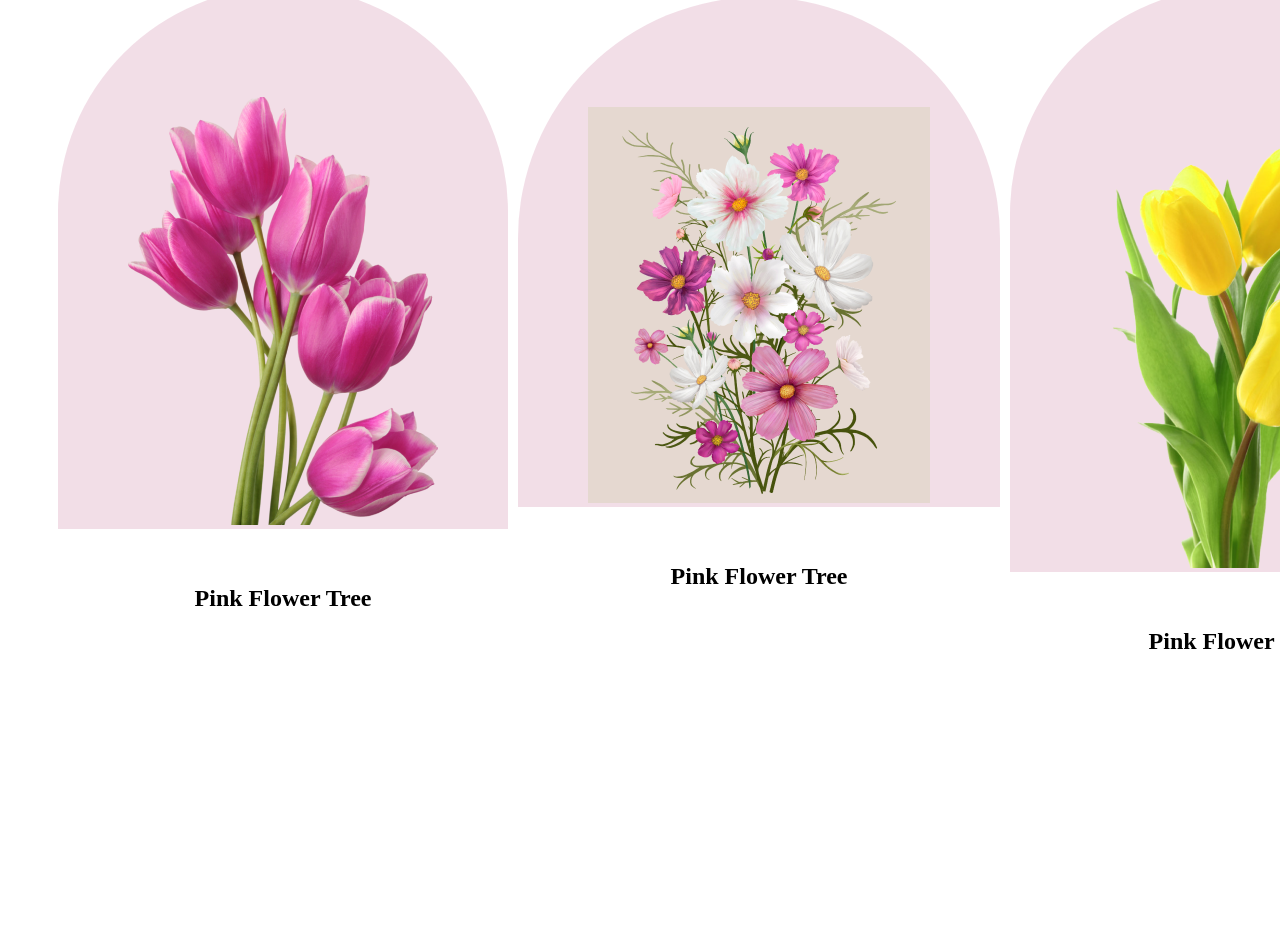
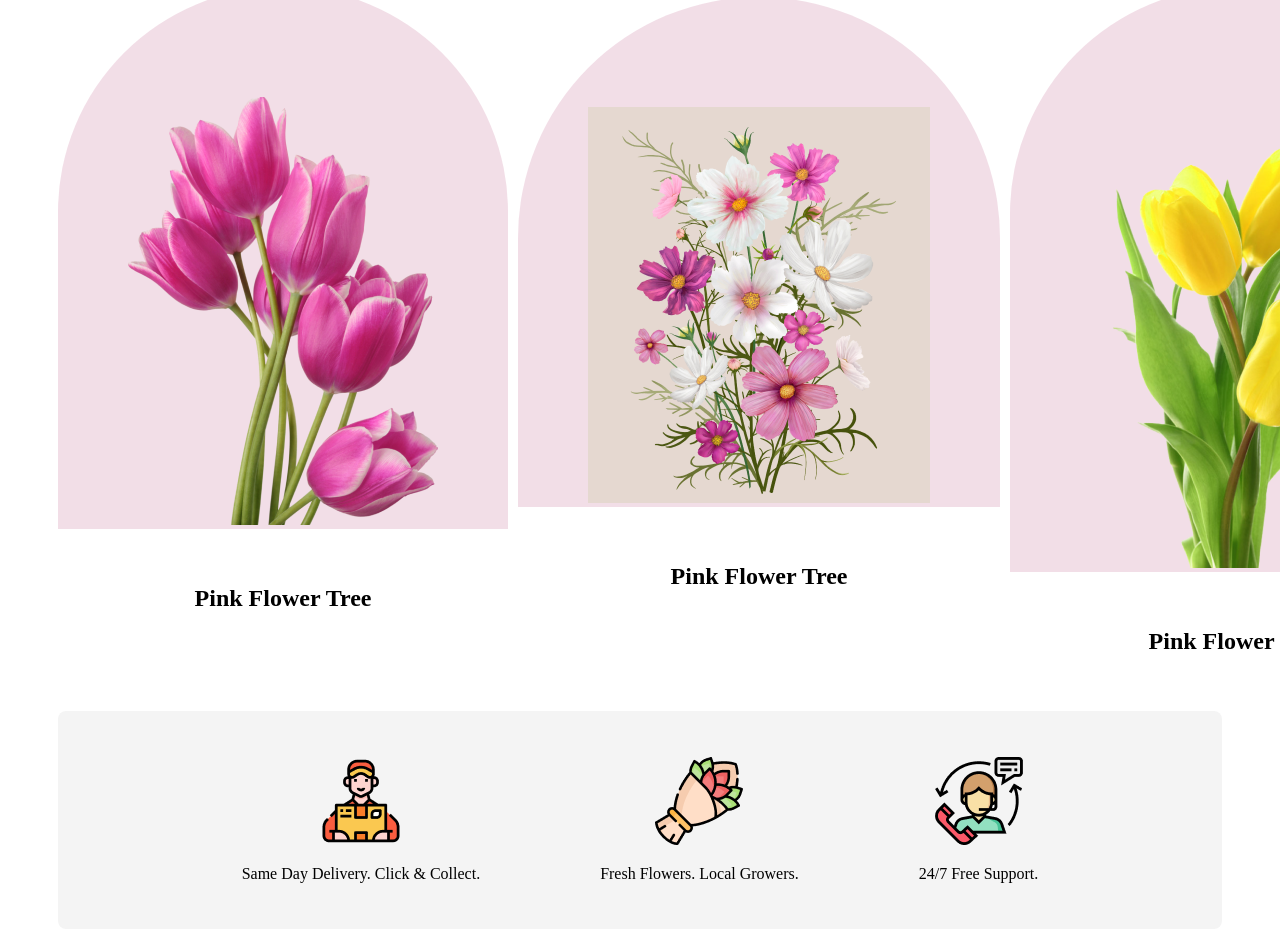
Before and after one commit to saiful108/flower-shop, a plain HTML site: page index.html in a window 1280 px wide. Shown: the part 814-1746 px from the top of the page. Before the commit the page ends 1533 px from the top, so only its background shows below. Drawn offline with Linux system fonts and the light colour scheme.

Commit message:
added sevices

```diff
--- a/index.html
+++ b/index.html
@@ -61,6 +61,25 @@
             </div>
         </section>
 
+
+        <!-- service -->
+<section class="services">
+
+        <div class="service">
+           <p style="text-align: center;"> <img src="../../../../image/Group 57.png" alt=""></p>
+            <p style="text-align: center;">Same Day Delivery. Click & Collect.</p>
+        </div>
+        <div class="service">
+           <p style="text-align: center;"> <img src="../../../../image/Group 58.png" alt=""></p>
+            <p style="text-align: center;">Fresh Flowers. Local Growers.</p>
+        </div>
+        <div class="service">
+           <p style="text-align: center;"> <img src="../../../../image/Group 59.png" alt=""></p>
+            <p style="text-align: center;">24/7 Free Support.</p>
+        </div>
+
+
+</section>
     </div>
 
 </body>
--- a/style.css
+++ b/style.css
@@ -61,3 +61,17 @@ padding-top: 110px;
     font-size: 24px;
     font-weight: 700;
 }
+
+
+/* service */
+.services{
+  display: flex;
+  justify-content: center;
+  align-items: center;
+  border-radius: 8px;
+background: rgba(39, 39, 39, 0.05);
+
+}
+.service{
+    padding: 30px 60px;
+}
```
